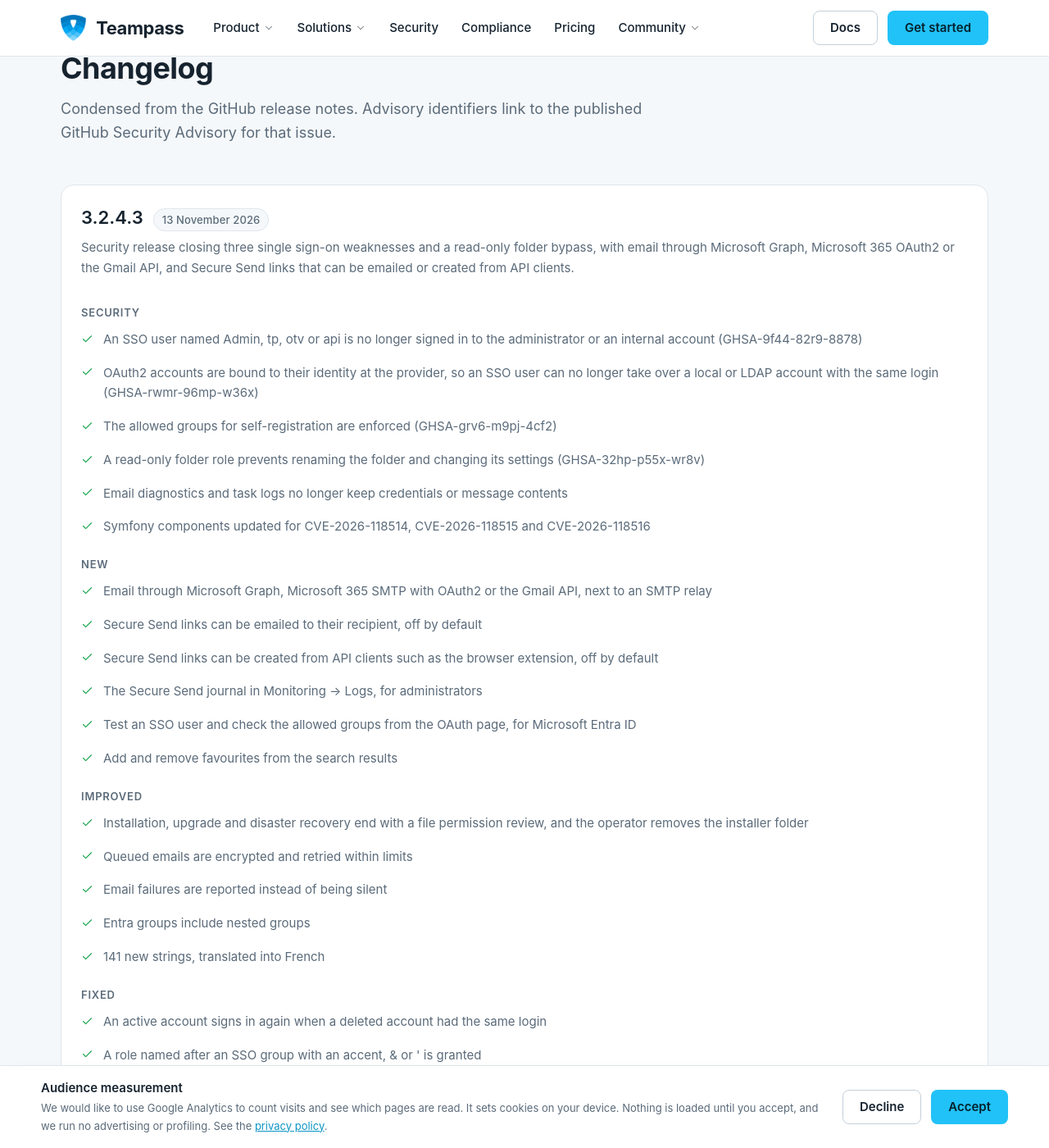
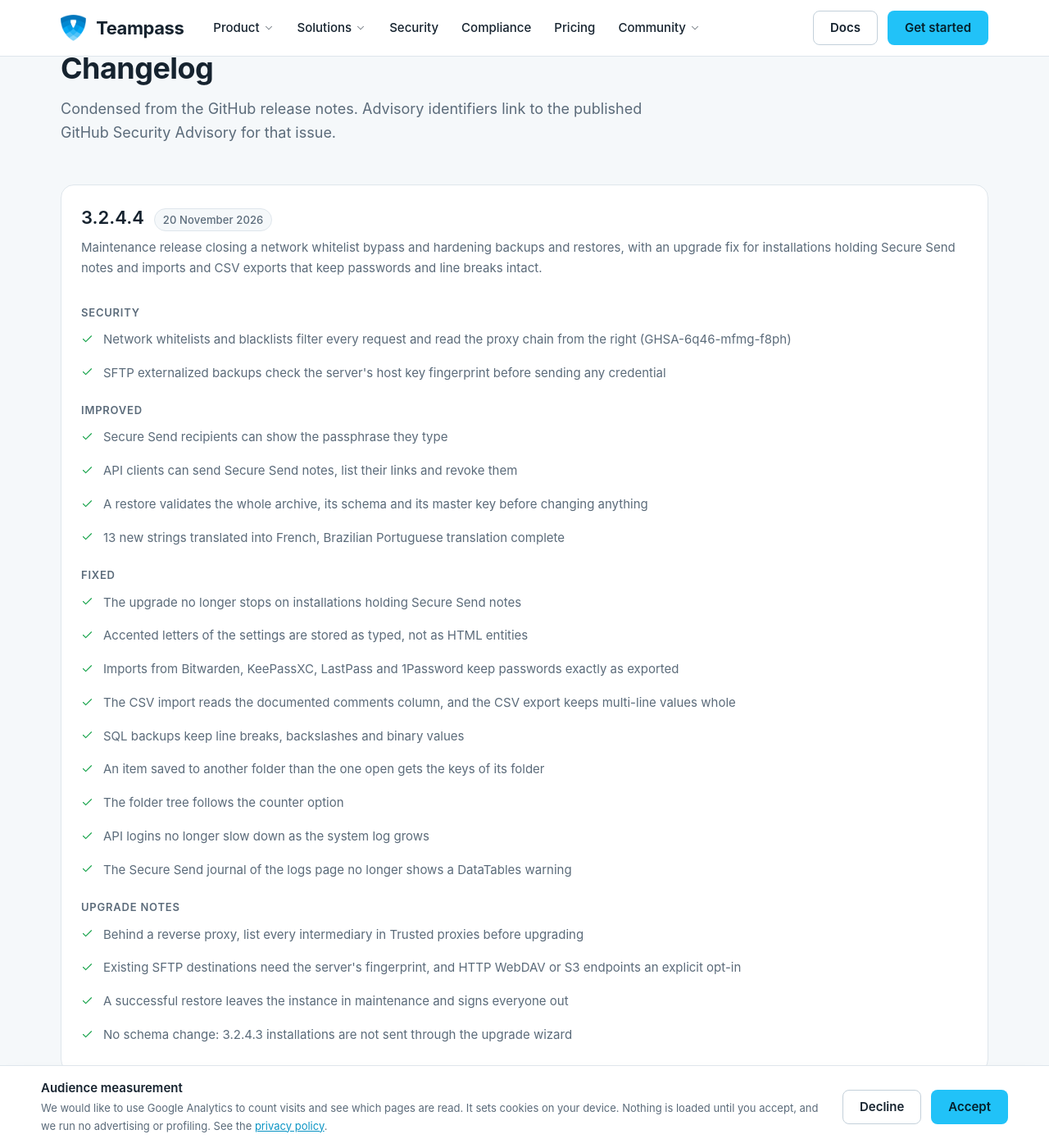
Before and after one commit to nilsteampassnet/siteweb, a Jekyll site: the page built from whats-new.html, in a window 1280 px wide and 1400 px high, scrolled down 1646 px. Shown: the whole window at 82% size. Built offline with Jekyll 4.4.1, drawn with Linux system fonts in a browser that asks for light colours.

Commit message:
Add 3.2.4.4 to the changelog

```diff
--- a/_data/releases.yml
+++ b/_data/releases.yml
@@ -55,6 +55,38 @@ highlights:
       limit and an optional recipient passphrase.
 
 versions:
+  - version: 3.2.4.4
+    date: 2026-11-20
+    summary: Maintenance release closing a network whitelist bypass and hardening backups and restores, with an upgrade fix for installations holding Secure Send notes and imports and CSV exports that keep passwords and line breaks intact.
+    changes:
+      - group: Security
+        items:
+          - "Network whitelists and blacklists filter every request and read the proxy chain from the right (GHSA-6q46-mfmg-f8ph)"
+          - SFTP externalized backups check the server's host key fingerprint before sending any credential
+      - group: Improved
+        items:
+          - Secure Send recipients can show the passphrase they type
+          - API clients can send Secure Send notes, list their links and revoke them
+          - A restore validates the whole archive, its schema and its master key before changing anything
+          - 13 new strings translated into French, Brazilian Portuguese translation complete
+      - group: Fixed
+        items:
+          - The upgrade no longer stops on installations holding Secure Send notes
+          - Accented letters of the settings are stored as typed, not as HTML entities
+          - Imports from Bitwarden, KeePassXC, LastPass and 1Password keep passwords exactly as exported
+          - The CSV import reads the documented comments column, and the CSV export keeps multi-line values whole
+          - SQL backups keep line breaks, backslashes and binary values
+          - An item saved to another folder than the one open gets the keys of its folder
+          - The folder tree follows the counter option
+          - API logins no longer slow down as the system log grows
+          - The Secure Send journal of the logs page no longer shows a DataTables warning
+      - group: Upgrade notes
+        items:
+          - Behind a reverse proxy, list every intermediary in Trusted proxies before upgrading
+          - Existing SFTP destinations need the server's fingerprint, and HTTP WebDAV or S3 endpoints an explicit opt-in
+          - A successful restore leaves the instance in maintenance and signs everyone out
+          - "No schema change: 3.2.4.3 installations are not sent through the upgrade wizard"
+
   - version: 3.2.4.3
     date: 2026-11-13
     summary: Security release closing three single sign-on weaknesses and a read-only folder bypass, with email through Microsoft Graph, Microsoft 365 OAuth2 or the Gmail API, and Secure Send links that can be emailed or created from API clients.
```
